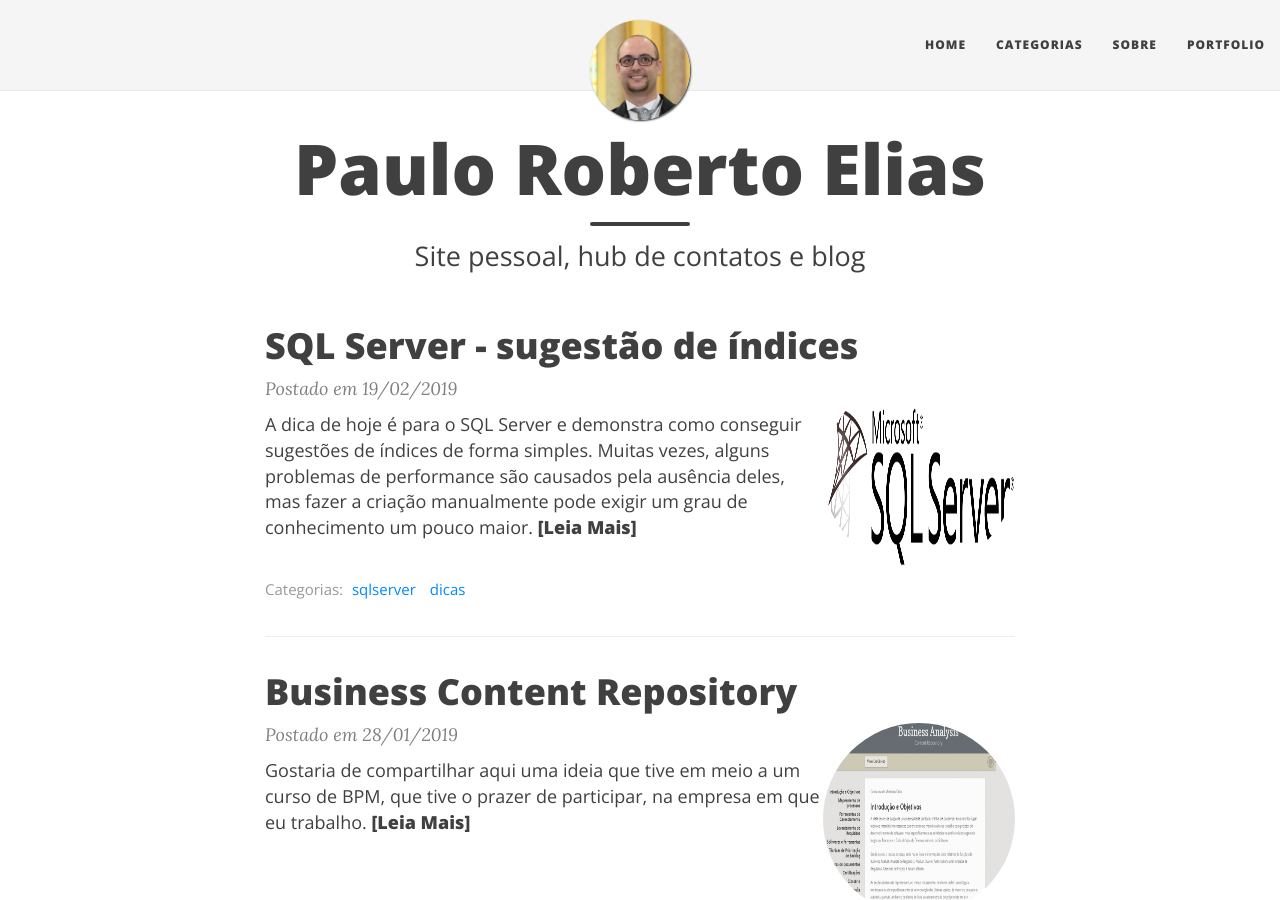
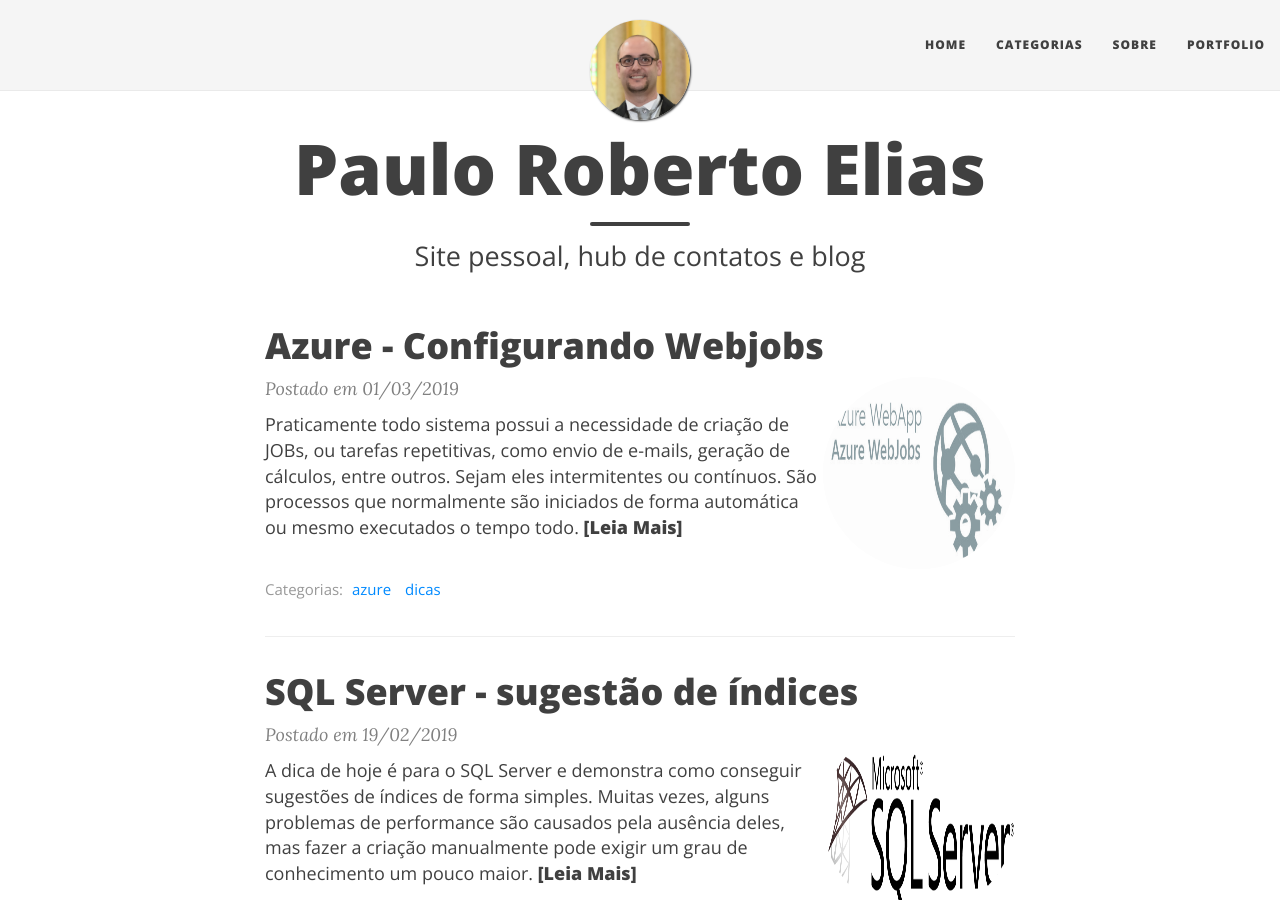
Before and after one commit to PRElias/paulorobertoelias.com.br, a Jekyll site: the page built from index.html, in a window 1280 px wide and 900 px high. Built offline with Jekyll 4.4.1, drawn with Linux system fonts in a browser that asks for light colours; nearby versions of some CDN libraries; the list of posts is cut into pages by our own code; some of the changed text lies outside the part shown.

Commit message:
publicando

````diff
--- a/_posts/2019-03-01-azure-configurando-webjobs.md
+++ b/_posts/2019-03-01-azure-configurando-webjobs.md
@@ -6,15 +6,23 @@ image: /img/azure-webjob.jpeg
 bigimg: /img/azure-webjob.jpeg
 share-img: /img/azure-webjob.jpeg
 tags: [azure, dicas]
-published: false
+published: true
 ---
 
-O Azure oferece uma funcionalidade muito prática, chamada WebJobs, nas quais você pode configurar um serviço ou CRON para execuções contínuas ou sob demanda, para scripts como batchs (.bat), executáveis, PHP entre outros.
+Praticamente todo sistema possui a necessidade de criação de JOBs, ou tarefas repetitivas, como envio de e-mails, geração de cálculos, entre outros. Sejam eles intermitentes ou contínuos. São processos que normalmente são iniciados de forma automática ou mesmo executados o tempo todo.
 
-Esses scripts podem, por exemplo, executar um comando de console.
+Se a aplicação estiver hospedada no Azure, a funcionalidade utilizada para configurar esses trabalhos, é chamada WebJobs. Onde você pode estipular scripts como batchs (.bat), executáveis, PHP entre outros. Esses scripts podem, por exemplo, executar um comando de console.
+
+Como abaixo:
+
+```
+php %HOME%\site\wwwroot\artisan queue:listen
+```
+
+No script acima está sendo executado um comando específico do artisan, para uma aplicação em PHP, mas quaisquer comandos de terminal das tecnologias suportadas pelo Azure podem ser executadas.
 
 Para criar o seu, desenvolva previamente o seu script e então navegue até Serviços de Aplicativos > SeuApp > Trabalhos Web e clique em adicionar.
 
-É só você indicar o arquivo e pronto
+Feito isso, basta você fazer o upload do arquivo e pronto (atenção, não é possível recuperar o arquivo depois de realizado o upload, na versão atual do Azure). O próprio Azure criará uma URLs personalizada (WebHook) e um usuário e senha para proteger a execução e que você poderá obter acessando as propriedades do WebJob.
 
 Abraços!
````
